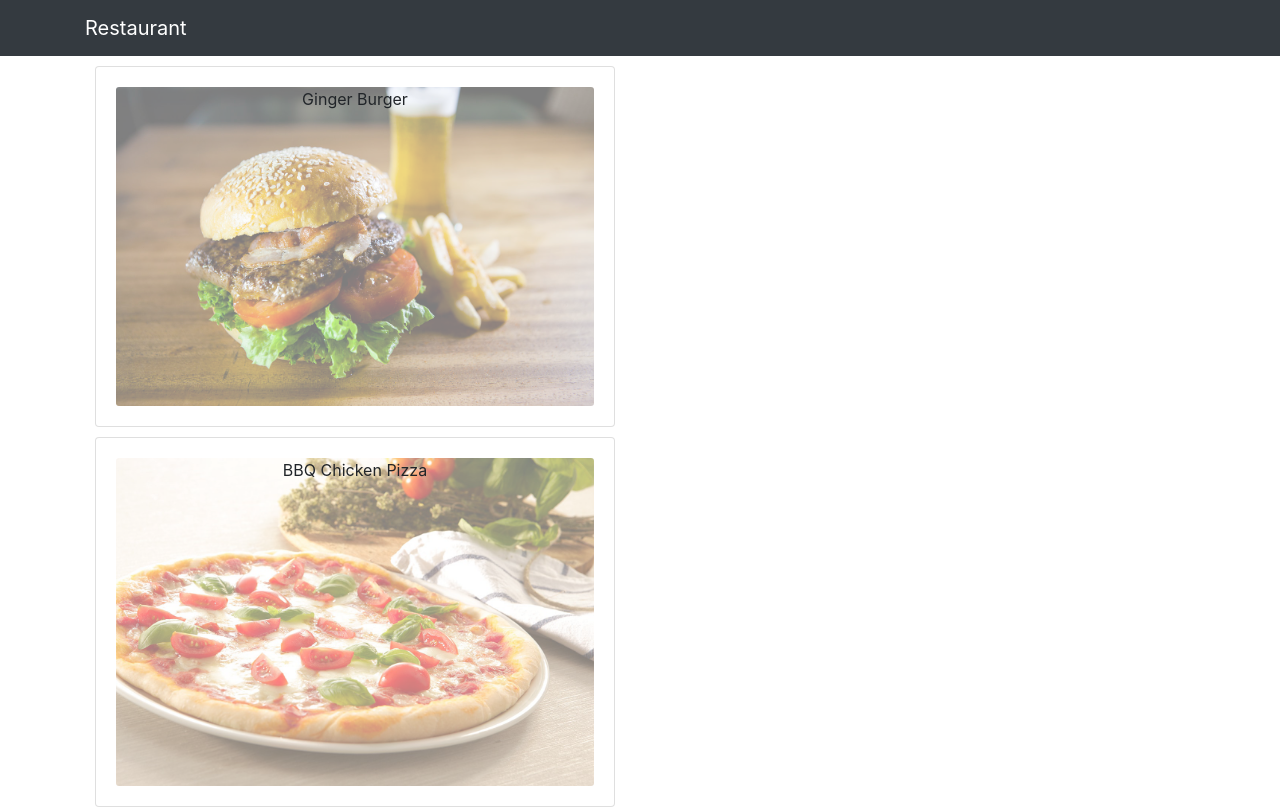
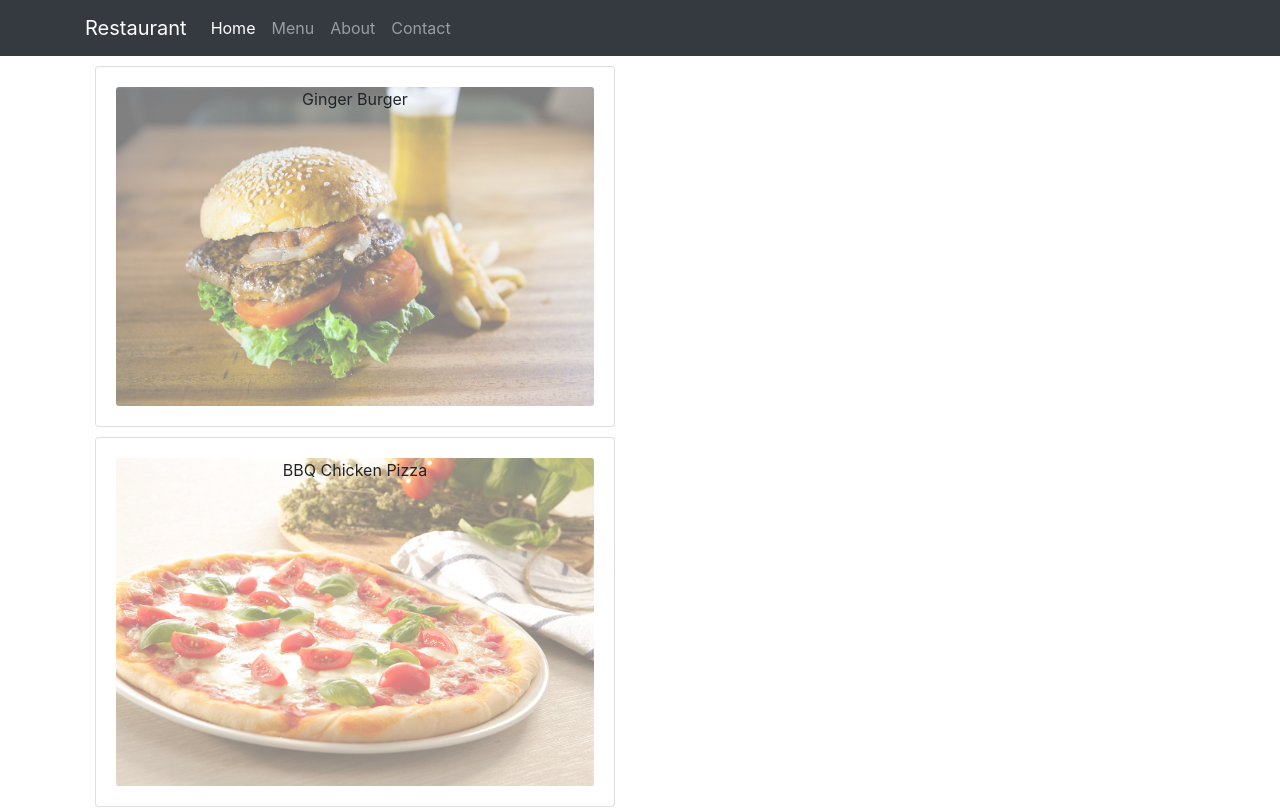
Before and after one commit to imdadulhaque1/Restaurant-Project, a React (Create React App) app: page / in a window 1280 px wide. Shown: the top 809 px of the page. Built offline with nearby package versions, Linux system fonts and the light colour scheme.

Commit message:
Designing Navigation Bar

```diff
--- a/src/components/header/Navigation.js
+++ b/src/components/header/Navigation.js
@@ -1,16 +1,49 @@
-import React from 'react';
-import { Navbar, NavbarBrand } from "reactstrap";
+import React, {Component} from 'react';
+import { Navbar, NavbarBrand, Nav, NavItem, NavbarToggler, Collapse, Col } from "reactstrap";
+import {Link} from 'react-router-dom';
 
-const Navigation = () => {
+class Navigation extends Component{
+      constructor(props){
+            super(props);
+            this.state = {
+                  isNavOpen: false
+            }
+      }
+
+      navToggle =()=>{
+            this.setState({
+                  isNavOpen: !this.state.isNavOpen
+            })
+      }
+      render() {
             return(
                   <div>
-                  <Navbar dark color="dark">
+                        <Navbar dark color="dark" expand="sm">
+
                               <div className="container">
+                                    <NavbarToggler onClick={this.navToggle} />
                                     <NavbarBrand href="/">Restaurant</NavbarBrand>
+                                    <Collapse isOpen={this.state.isNavOpen} navbar>
+                                                <Nav className="mr-auto" navbar>
+                                                      <NavItem>
+                                                            <Link to="/" className="nav-link active">Home</Link>
+                                                      </NavItem>
+                                                      <NavItem>
+                                                            <Link to="/menu" className="nav-link ">Menu</Link>
+                                                      </NavItem>
+                                                      <NavItem>
+                                                            <Link to="/about" className="nav-link ">About</Link>
+                                                      </NavItem>
+                                                      <NavItem>
+                                                            <Link to="/contact" className="nav-link ">Contact</Link>
+                                                      </NavItem>
+                                                </Nav>
+                                    </Collapse>
                               </div>
                         </Navbar>
                   </div>
             );
       }
+}
 
 export default Navigation;
--- a/src/index.js
+++ b/src/index.js
@@ -5,12 +5,7 @@
 import reportWebVitals from './reportWebVitals';
 import 'bootstrap/dist/css/bootstrap.min.css';
 
-ReactDOM.render(
-  <React.StrictMode>
-    <App />
-  </React.StrictMode>,
-  document.getElementById('root')
-);
+ReactDOM.render( <App />, document.getElementById('root'));
 
 // If you want to start measuring performance in your app, pass a function
 // to log results (for example: reportWebVitals(console.log))
```
Lines whose indentation alone changed are shown as unchanged.
